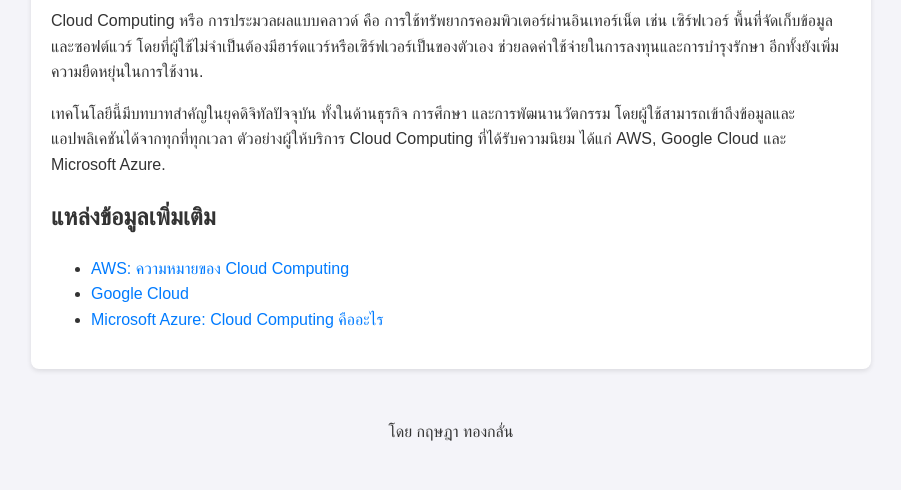
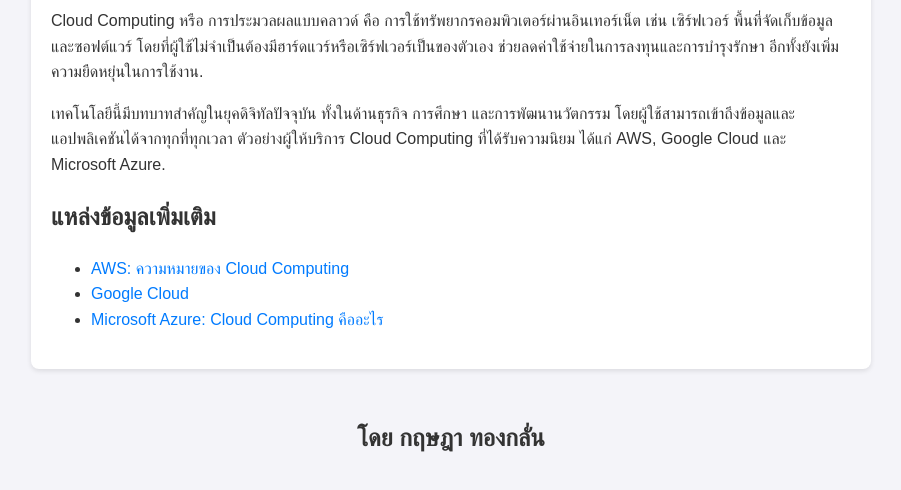
Before and after one commit to bemtoaza331/test_website, a plain HTML site: page index.html in a window 1280 px wide. Shown: the part 156-646 px from the top of the page, without its empty margins (189-1090 px from the left). Drawn offline with Linux system fonts and the light colour scheme.

Commit message:
index.html

```diff
--- a/index.html
+++ b/index.html
@@ -53,6 +53,6 @@
             <li><a href="https://azure.microsoft.com/th-th/overview/what-is-cloud-computing/" target="_blank">Microsoft Azure: Cloud Computing คืออะไร</a></li>
      </ul>
    </div>
-<center> โดย กฤษฎา ทองกลั่น </center>
+<center><h2> โดย กฤษฎา ทองกลั่น </h2> </center>
 </body>
 </html>
```
